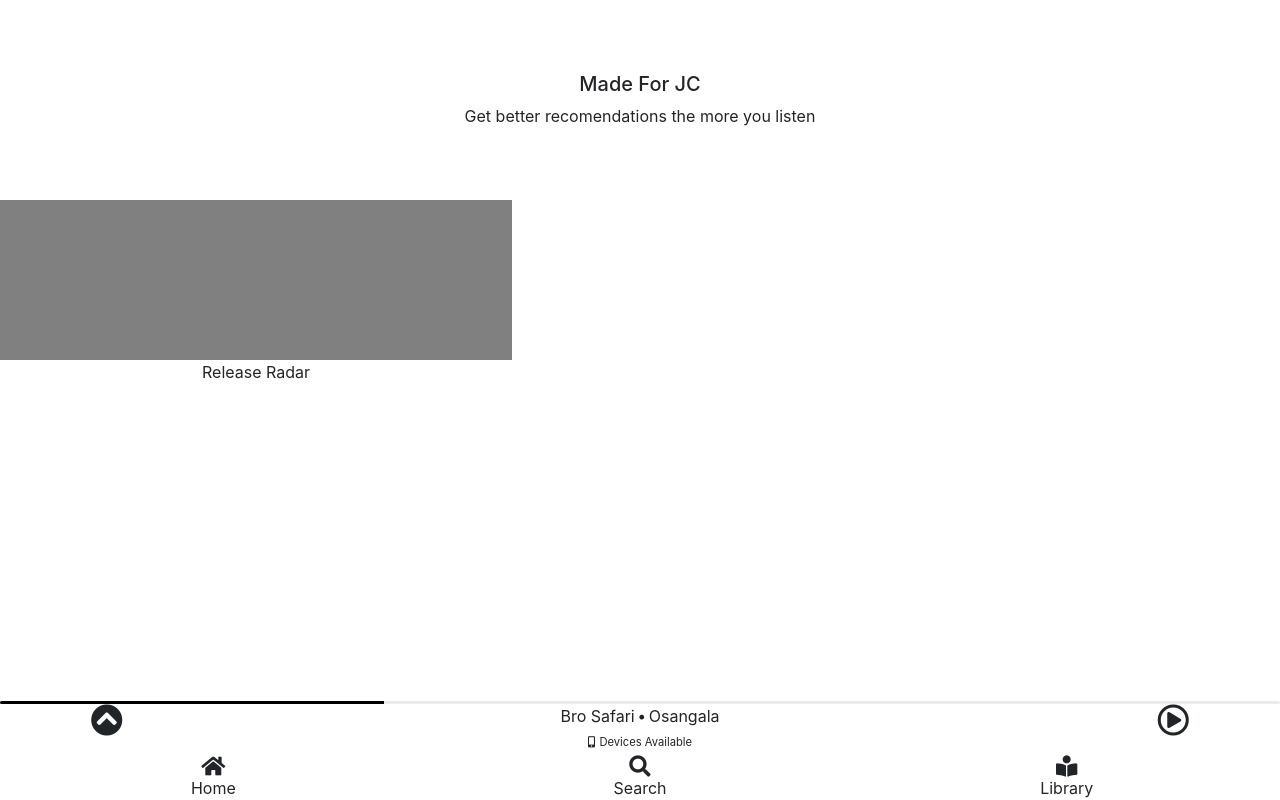
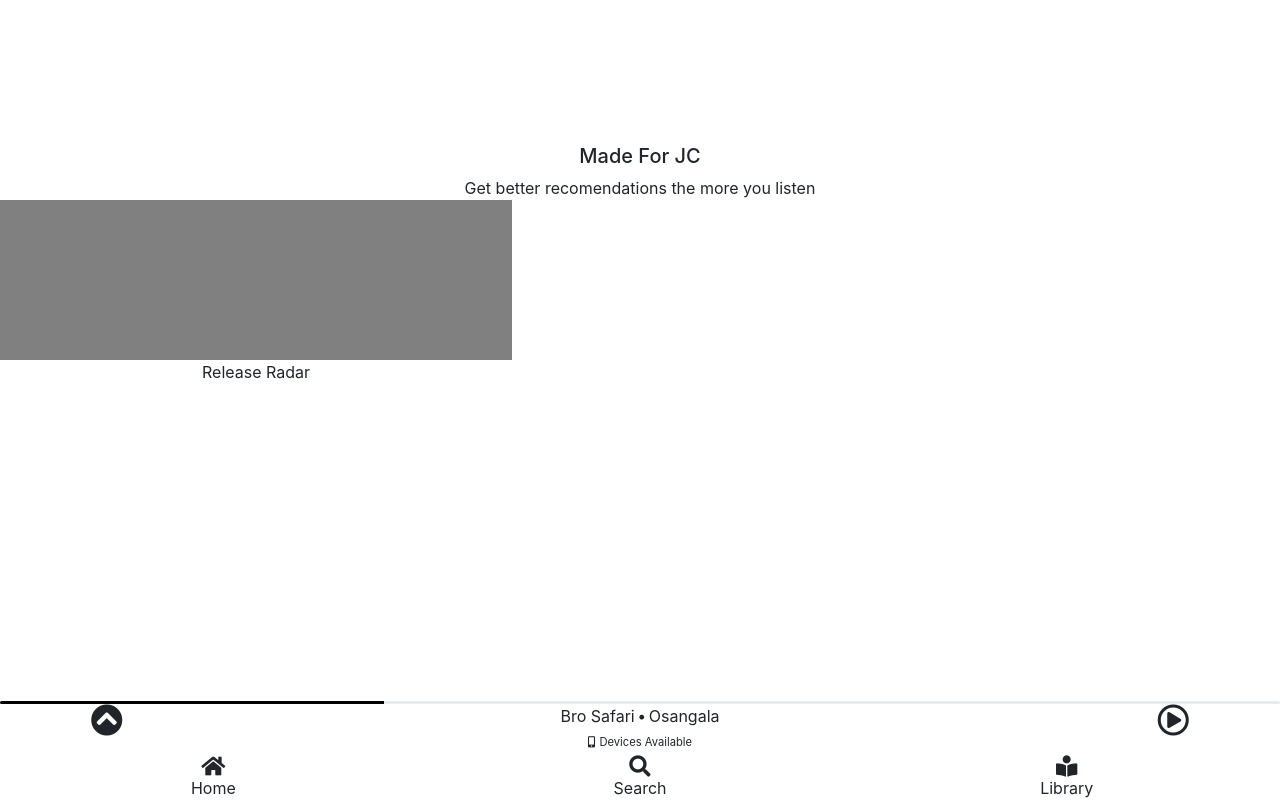
Before and after one commit to jcgonzalez25/spotify_ui, a plain HTML site: page index.html in a window 1280 px wide. Drawn offline with nearby package versions, Linux system fonts and the light colour scheme.

Commit message:
Fixed the big gap between recomendation art and labels. flex align content end was the fix

```diff
--- a/index.html
+++ b/index.html
@@ -13,7 +13,7 @@
 </head>
 <body>
   <div class="p-0 m-0 user_content">
-    <div class="row made_for_user_caption no-gutters d-flex align-items-end m">
+    <div class="row made_for_user_caption no-gutters d-flex align-content-end ">
       <div class="w-100 text-center">
         <h5>Made For JC</h5>
         <span>Get better recomendations the more you listen</span>
```
